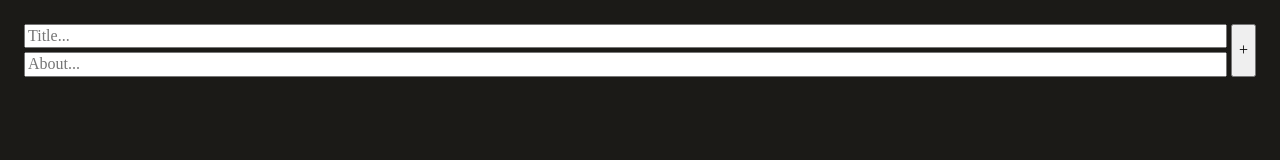
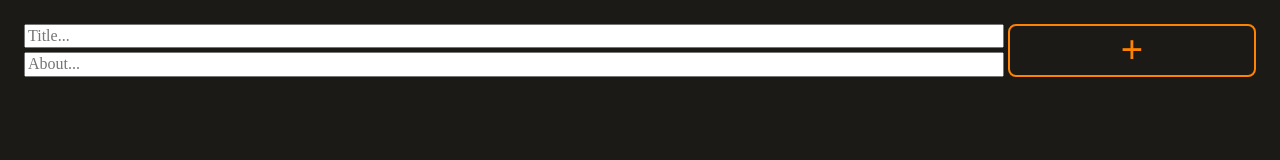
Before and after one commit to OldM1lk/S5_WebDev_Lab-2, a website: page index.html in a window 1280 px wide. Drawn offline with Linux system fonts and the light colour scheme.

Commit message:
Add styles for add button

```diff
--- /dev/null
+++ b/css/components.css
@@ -0,0 +1,10 @@
+.button-add {
+    background-color: #1b1a17;
+    color: #ff8303;
+    border-radius: 8px;
+    width: 25%;
+    font-size: 40px;
+    font-weight: bold;
+    border: 2px solid #ff8303;
+    cursor: pointer;
+}
--- a/index.html
+++ b/index.html
@@ -6,6 +6,7 @@
     <title>To Do List</title>
     <link rel="stylesheet" href="css/normalize.css">
     <link rel="stylesheet" href="css/form.css">
+    <link rel="stylesheet" href="css/components.css">
 </head>
 <body>
 <header>
@@ -14,7 +15,7 @@
         <input placeholder="Title...">
         <input placeholder="About...">
     </div>
-    <button>+</button>
+    <button class="button-add">+</button>
 </form>
 </header>
 </body>
```
